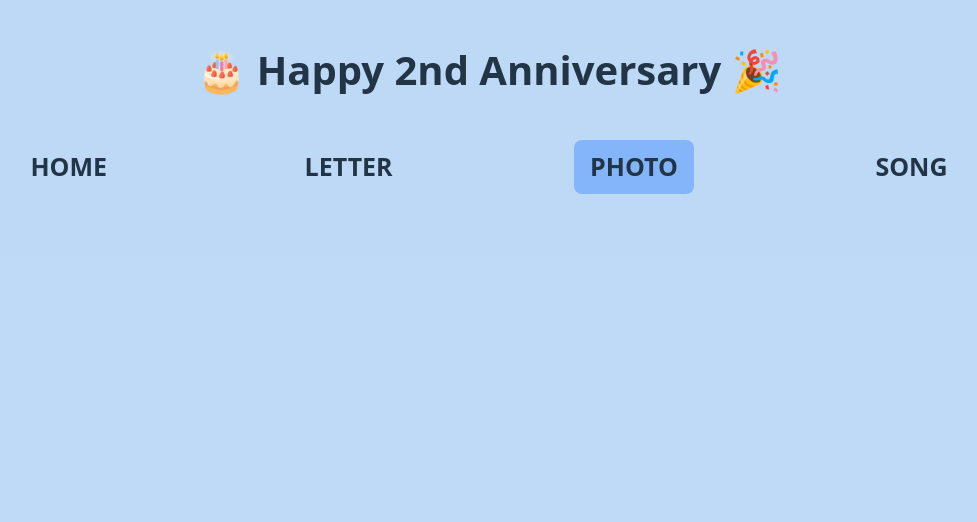
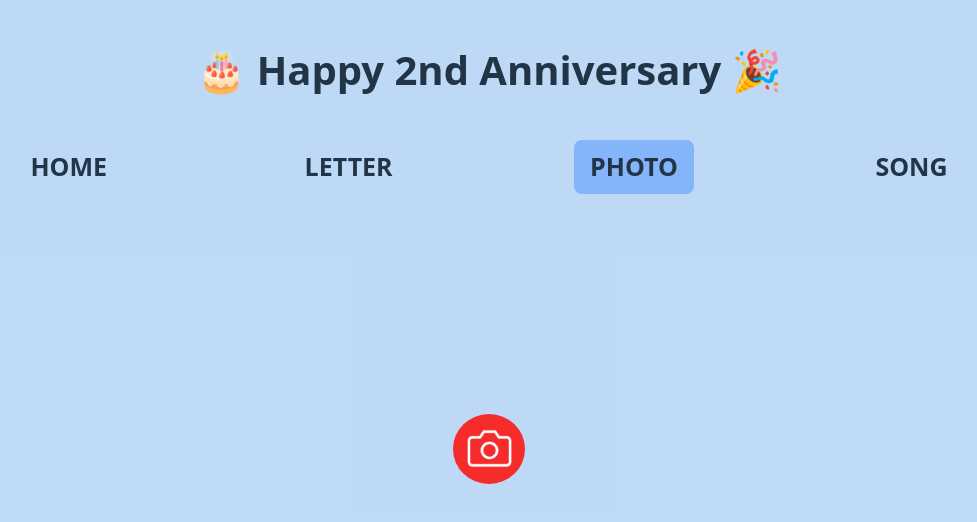
Before and after one commit to ay0301/251225, a React (Vite) app: page /251225/photo in a window 1280 px wide. Shown: the top 522 px of the page, without its empty margins (151-1128 px from the left). Built offline with nearby package versions, Linux system fonts and the light colour scheme; no server answers.

Commit message:
웹캠 기능 추가

```diff
--- a/package.json
+++ b/package.json
@@ -14,7 +14,8 @@
   "dependencies": {
     "react": "^19.2.0",
     "react-dom": "^19.2.0",
-    "react-router-dom": "^6.30.2"
+    "react-router-dom": "^6.30.2",
+    "react-webcam": "^7.2.0"
   },
   "devDependencies": {
     "@eslint/js": "^9.39.1",
--- a/src/pages/Home.jsx
+++ b/src/pages/Home.jsx
@@ -5,9 +5,7 @@ import image1 from "../assets/image1.jpg";
 function Home() {
   return (
     <div className={styles.wrapper}>
-      <div className={styles.mainText}>
-        🎂 Happy 2nd Anniversary 🎉
-      </div>
+      <div className={styles.mainText}>🎂 Happy 2nd Anniversary 🎉</div>
       <Bar/>
       <div className={styles.homeImage}>
         <img src={image1} alt="main-image" />
--- a/src/pages/Pages.module.css
+++ b/src/pages/Pages.module.css
@@ -12,6 +12,13 @@
   padding: 40px;
 }
 
+.text {
+  font-size: 50px;
+  font-weight: 500;
+  text-align: center;
+}
+
+/* home */
 .homeImage {
   display: flex;
   justify-content: center;
@@ -27,3 +34,48 @@
   height: 100%;
   object-fit: cover;
 }
+
+/* photo */
+.photoContainer {
+  padding-top: 50px;
+  padding-bottom: 50px;
+  display: flex;
+  flex-direction: column;
+  align-items: center;
+  gap: 20px;
+}
+
+.webcamButton {
+  display: flex;
+  justify-content: center;
+  align-items: center;
+
+  width: 70px;
+  height: 70px;
+  background-color: rgb(246, 44, 44);
+  border-radius: 50%;
+  font-size: 30px;
+  cursor: pointer;
+  border: none;
+}
+.webcamButton img {
+  width: 45px;
+  height: 45px;
+}
+
+.capturedContainer {
+  padding-left: 1rem;
+  padding-right: 1rem;
+  padding-top: 1rem;
+  padding-bottom: 4rem;
+  display: flex;
+  flex-direction: column;
+  align-items: center;
+  background-color: white;
+}
+
+.capturedText {
+  font-size: 25px;
+  font-weight: bold;
+  padding-top: 1rem;
+}
--- a/src/pages/Photo.jsx
+++ b/src/pages/Photo.jsx
@@ -1,13 +1,42 @@
+import { useCallback, useRef, useState } from "react";
+import Bar from "../components/Bar";
+import Webcam from "react-webcam";
 import styles from "./Pages.module.css";
-import Bar from "../components/Bar";
+import cameraIcon from "../assets/camera.png";
 
 function Photo() {
+  const webcamRef = useRef(null);
+  const [imgSrc, setImgSrc] = useState(null);
+
+  const capture = useCallback(() => {
+    if (webcamRef) {
+      const imageSrc = webcamRef.current?.getScreenshot();
+      setImgSrc(imageSrc);
+    }
+  }, [webcamRef, setImgSrc]);
+
   return (
-    <div>
-      <div className={styles.mainText}>
-        🎂 Happy 2nd Anniversary 🎉
+    <div className={styles.wrapper}>
+      <div className={styles.mainText}>🎂 Happy 2nd Anniversary 🎉</div>
+      <Bar />
+      <div className={styles.photoContainer}>
+        <Webcam audio={false} ref={webcamRef} screenshotFormat="image/jpeg" mirrored={true} />
+        <button
+          className={styles.webcamButton}
+          onClick={capture}
+        >
+          <img src={cameraIcon} alt="camera-icon" />
+        </button>
       </div>
-      <Bar/>
+
+      {imgSrc && (
+        <div className={styles.capturedContainer}>
+          <img src={imgSrc} />
+          <span className={styles.capturedText}>
+            2025. 12. 25. 2주년 기념 🥰
+          </span>
+        </div>
+      )}
     </div>
   );
 }
```
Also changed, not shown: src/assets/camera.png (added), 1 other file (tests, documents, lock files or other folders).
